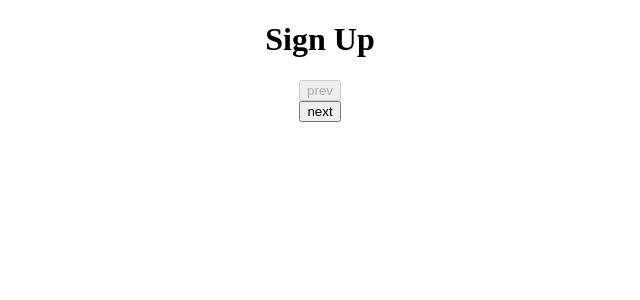
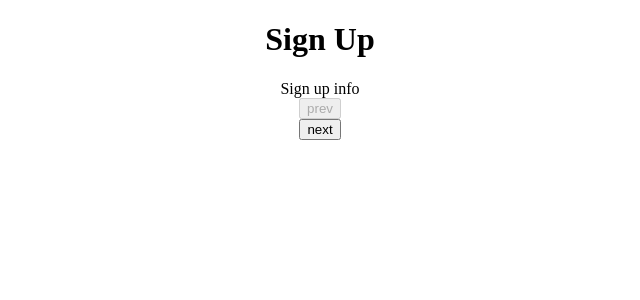
Before and after one commit to aaronsHarris/multi-step-form-react, a React (Create React App) app: page / in a window 1280 px wide. Shown: the top 300 px of the page, without its empty margins (320-960 px from the left). Built offline with nearby package versions, Linux system fonts and the light colour scheme.

Commit message:
added page conditional statement in Form.jsx

```diff
--- a/src/components/Form.jsx
+++ b/src/components/Form.jsx
@@ -1,9 +1,22 @@
 import { useState } from "react";
+import AdditionalInfo from "./AdditionalInfo";
+import PersonalInfo from "./PersonalInfo";
+import SignUpInfo from "./SignUpInfo";
 
 function Form() {
   const [page, setPage] = useState(0)
 
   const FormTitles = ['Sign Up', 'Personal Info', 'Additional Info']
+
+  const pageDisplay = () => {
+    if (page === 0) {
+      return <SignUpInfo />
+    } else if (page === 1) {
+      return <PersonalInfo />
+    } else {
+      return <AdditionalInfo />
+    }
+  }
   return (
     <div className="form">
       <div className="progress-bar"></div>
@@ -11,7 +24,7 @@ function Form() {
         <div className="header">
           <h1>{FormTitles[page]}</h1>
         </div>
-        <div className="body"></div>
+        <div className="body">{pageDisplay()}</div>
         <div className="footer">
           <button
             disabled={page == 0}
```
